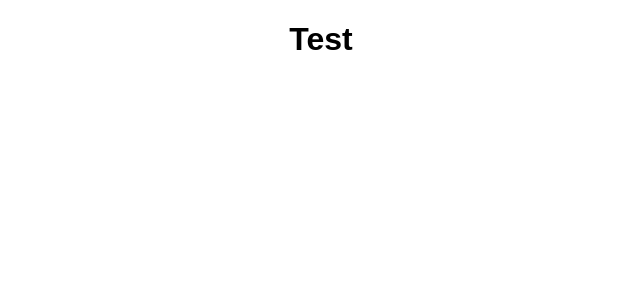
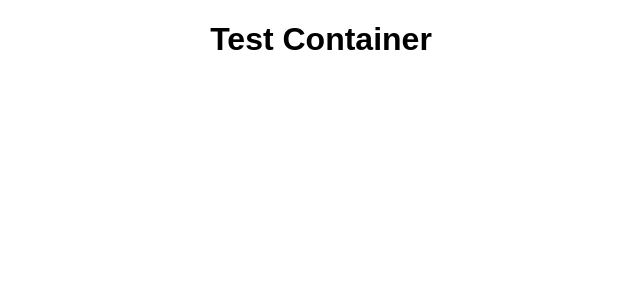
Before and after one commit to warui09/react-todo-app, a React (Create React App) app: page / in a window 1280 px wide. Shown: the top 300 px of the page, without its empty margins (319-959 px from the left). Built offline with nearby package versions, Linux system fonts and the light colour scheme.

Commit message:
rendered TodoContainer

```diff
--- a/src/App.js
+++ b/src/App.js
@@ -1,9 +1,10 @@
 import "./styles.css";
+import TodoContainer from "./components/TodoContainer";
 
 export default function App() {
   return (
     <div className="App">
-      <h1>Test</h1>
+      <TodoContainer />
     </div>
   );
 }
```
